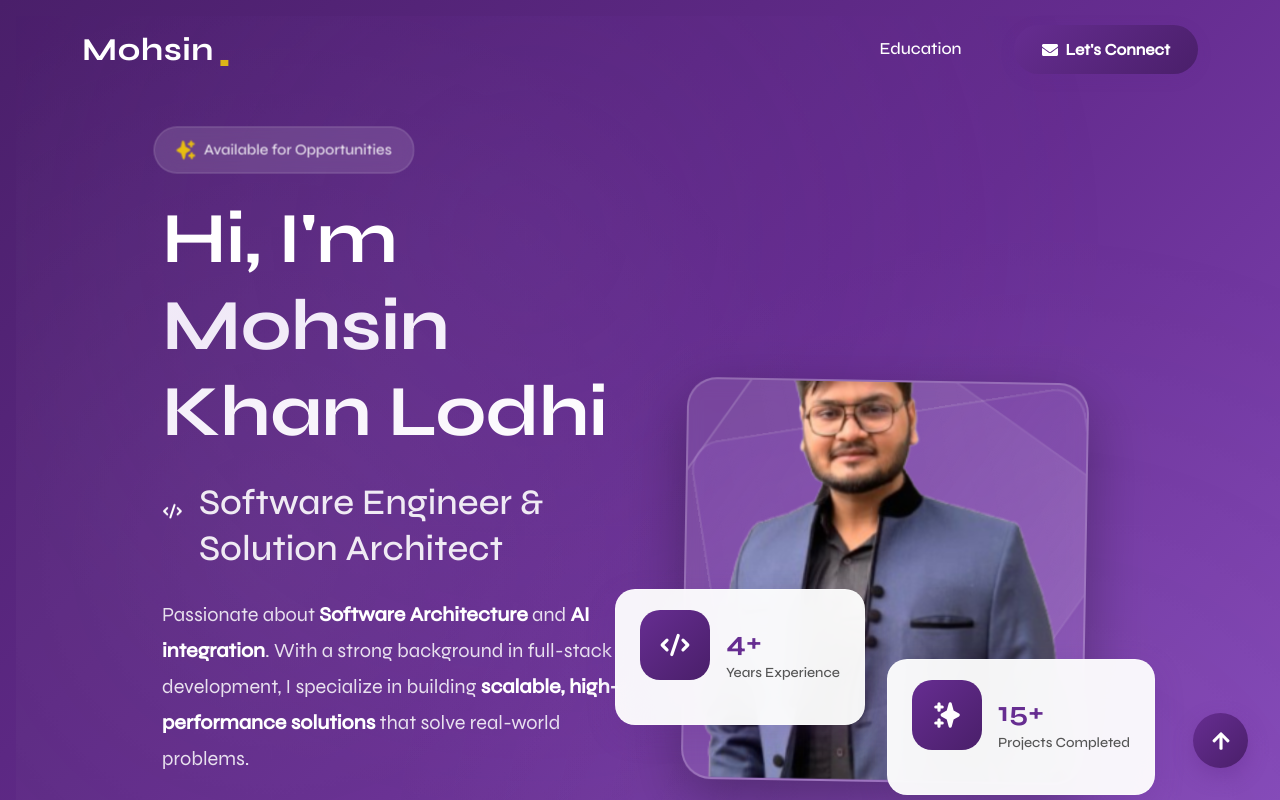
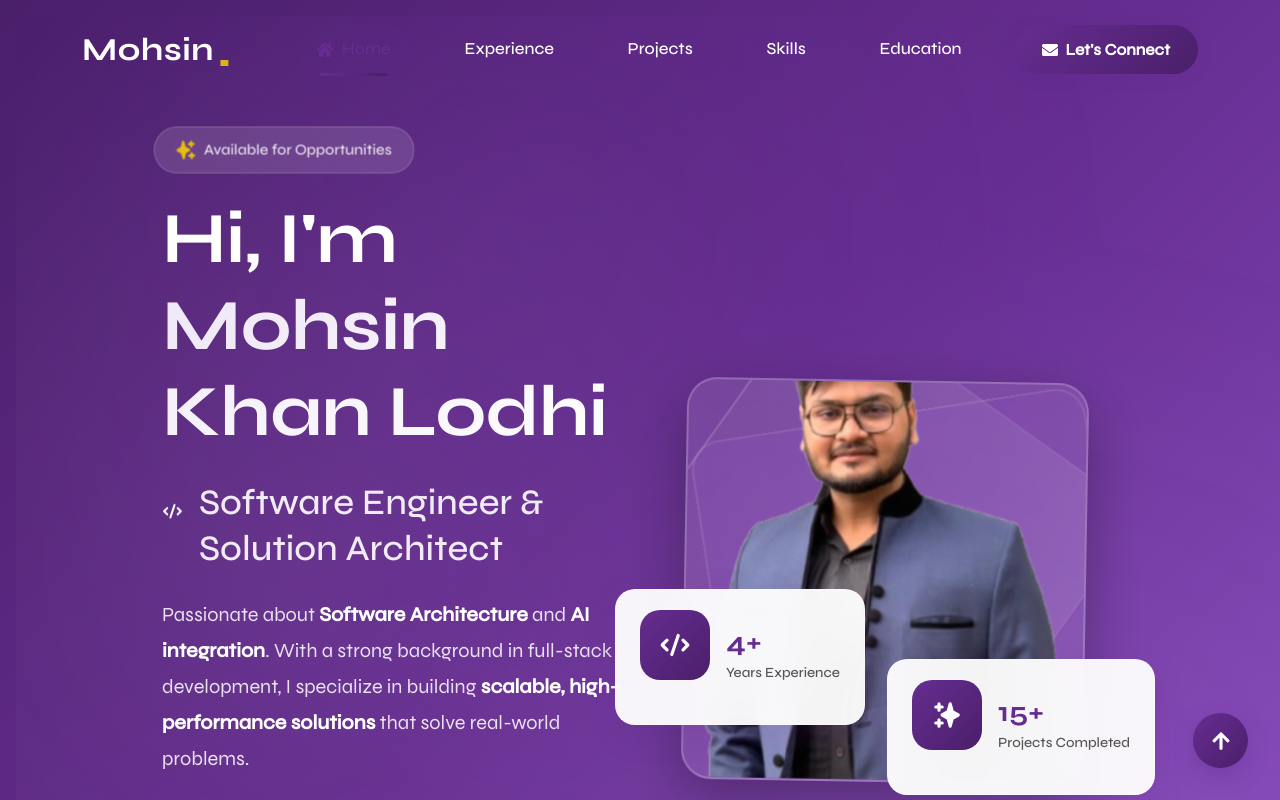
Before and after one commit to mohsinlodhi4/react-portfolio, a React (Create React App) app: page / in a window 1280 px wide. Shown: the top 800 px of the page. Built offline with nearby package versions, Linux system fonts and the light colour scheme.

Commit message:
header nav links disappearance issue fix

```diff
--- a/src/components/Header.jsx
+++ b/src/components/Header.jsx
@@ -74,8 +74,8 @@ const Header = () => {
                                         href={item.href}
                                         className={`nav-link ${activeSection === item.id ? 'active' : ''}`}
                                         onClick={closeMobileMenu}
-                                        data-aos="fade-down"
-                                        data-aos-delay={index * 50}
+                                        // data-aos="fade-down"
+                                        // data-aos-delay={index * 50}
                                     >
                                         <span className="nav-icon">{item.icon}</span>
                                         <span className="nav-text">{item.label}</span>
@@ -89,8 +89,8 @@ const Header = () => {
                             href="#footer"
                             className="btn-primary-custom header-cta"
                             onClick={closeMobileMenu}
-                            data-aos="fade-down"
-                            data-aos-delay="250"
+                            // data-aos="fade-down"
+                            // data-aos-delay="250"
                         >
                             <FaEnvelope />
                             <span>Let's Connect</span>
```
